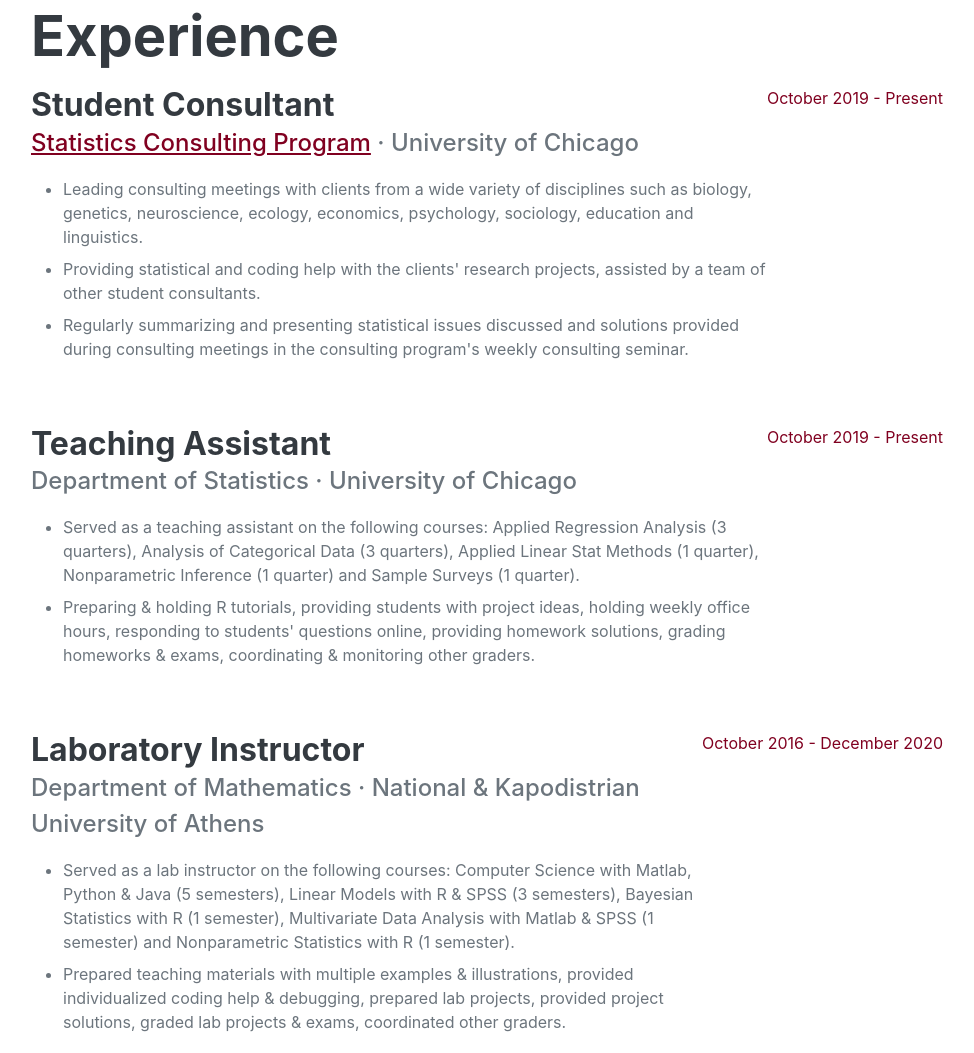
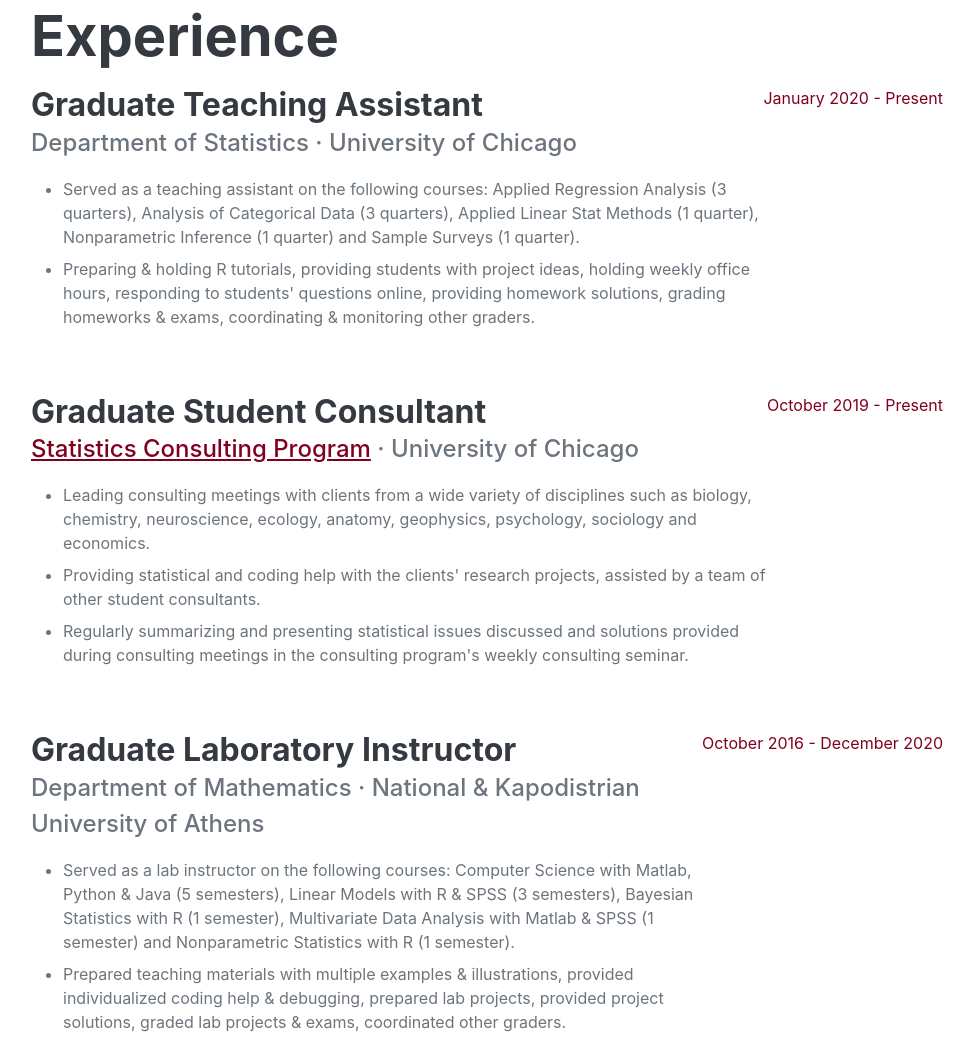
Before and after one commit to kbill1/kbill1.github.io, a plain HTML site: page index.html in a window 1280 px wide. Shown: the part 2055-3108 px from the top of the page, without its empty margins (289-1263 px from the left). Drawn offline with nearby package versions, Linux system fonts and the light colour scheme; some icons are missing; a web font is replaced by a local one.

Commit message:
Update index.html

```diff
--- a/index.html
+++ b/index.html
@@ -148,12 +148,23 @@
             <section class="resume-section" id="experience">
                 <div class="resume-section-content">
                     <h2 class="mb-3">Experience</h2>
+		    <div class="d-flex flex-column flex-md-row justify-content-between mb-5">
+                        <div class="flex-grow-1">
+                            <h3 class="mb-0">Graduate Teaching Assistant</h3>
+                            <div class="subheading mb-3">Department of Statistics · University of Chicago</div>
+                            <ul>
+				<li class="menu-item">Served as a teaching assistant on the following courses: Applied Regression Analysis (3 quarters), Analysis of Categorical Data (3 quarters), Applied Linear Stat Methods (1 quarter), Nonparametric Inference (1 quarter) and Sample Surveys (1 quarter).</li>
+				<li class="menu-item">Preparing & holding R tutorials, providing students with project ideas, holding weekly office hours, responding to students' questions online, providing homework solutions, grading homeworks & exams, coordinating & monitoring other graders.</li>
+			    </ul>
+                        </div>
+                        <div class="flex-shrink-0"><span class="text-primary">January 2020 - Present</span></div>
+                    </div>
                     <div class="d-flex flex-column flex-md-row justify-content-between mb-5">
                         <div class="flex-grow-1">
-                            <h3 class="mb-0">Student Consultant</h3>
+                            <h3 class="mb-0">Graduate Student Consultant</h3>
                             <div class="subheading mb-3"><a href="https://stat.uchicago.edu/about/consulting">Statistics Consulting Program</a> · University of Chicago</div>
                             <ul>
-				<li class="menu-item">Leading consulting meetings with clients from a wide variety of disciplines such as biology, genetics, neuroscience, ecology, economics, psychology, sociology, education and linguistics.</li>
+				<li class="menu-item">Leading consulting meetings with clients from a wide variety of disciplines such as biology, chemistry, neuroscience, ecology, anatomy, geophysics, psychology, sociology and economics.</li>
 				<li class="menu-item">Providing statistical and coding help with the clients' research projects, assisted by a team of other student consultants.</li>
 				<li class="menu-item">Regularly summarizing and presenting statistical issues discussed and solutions provided during consulting meetings in the consulting program's weekly consulting seminar.</li>
 			    </ul>
@@ -162,18 +173,7 @@
                     </div>
                     <div class="d-flex flex-column flex-md-row justify-content-between mb-5">
                         <div class="flex-grow-1">
-                            <h3 class="mb-0">Teaching Assistant</h3>
-                            <div class="subheading mb-3">Department of Statistics · University of Chicago</div>
-                            <ul>
-				<li class="menu-item">Served as a teaching assistant on the following courses: Applied Regression Analysis (3 quarters), Analysis of Categorical Data (3 quarters), Applied Linear Stat Methods (1 quarter), Nonparametric Inference (1 quarter) and Sample Surveys (1 quarter).</li>
-				<li class="menu-item">Preparing & holding R tutorials, providing students with project ideas, holding weekly office hours, responding to students' questions online, providing homework solutions, grading homeworks & exams, coordinating & monitoring other graders.</li>
-			    </ul>
-                        </div>
-                        <div class="flex-shrink-0"><span class="text-primary">October 2019 - Present</span></div>
-                    </div>
-                    <div class="d-flex flex-column flex-md-row justify-content-between mb-5">
-                        <div class="flex-grow-1">
-                            <h3 class="mb-0">Laboratory Instructor</h3>
+                            <h3 class="mb-0">Graduate Laboratory Instructor</h3>
                             <div class="subheading mb-3">Department of Mathematics · National & Kapodistrian University of Athens</div>
                             <ul>
 				<li class="menu-item">Served as a lab instructor on the following courses: Computer Science with Matlab, Python & Java (5 semesters), Linear Models with R & SPSS (3 semesters), Bayesian Statistics with R (1 semester), Multivariate Data Analysis with Matlab & SPSS (1 semester) and Nonparametric Statistics with R (1 semester).</li>
@@ -207,14 +207,14 @@
             <!-- Talks-->
             <section class="resume-section" id="talks">
                 <div class="resume-section-content">
-                    <h2 class="mb-3">Talks</h2>
+                    <h2 class="mb-3">Invited Talks</h2>
                     <ul>
 			<li class="menu-item">
-			    Graduate Student Seminar · Department of Statistics & Operations Research · UNC Chapel Hill · April 2023 (Invited)<br>
+			    Graduate Student Seminar · Department of Statistics & Operations Research · UNC Chapel Hill · April 2023<br>
 			    <a href="https://stor.unc.edu/event/gss-vasileios-katsianos">Association Analysis of Phenotypes Jointly Influenced by a Pair of Organisms</a>
 			</li>
                         <li class="menu-item">
-			    Monte Carlo Statistical Methods Seminar · Department of Mathematics · National & Kapodistrian University of Athens · May 2021 (Invited)<br>
+			    Monte Carlo Statistical Methods Seminar · Department of Mathematics · National & Kapodistrian University of Athens · May 2021<br>
 			    Estimation of Chromatin Composition and Distribution Using MCMC Algorithms
 			</li>
                     </ul>
```
Also changed, not shown: 5 other files.
